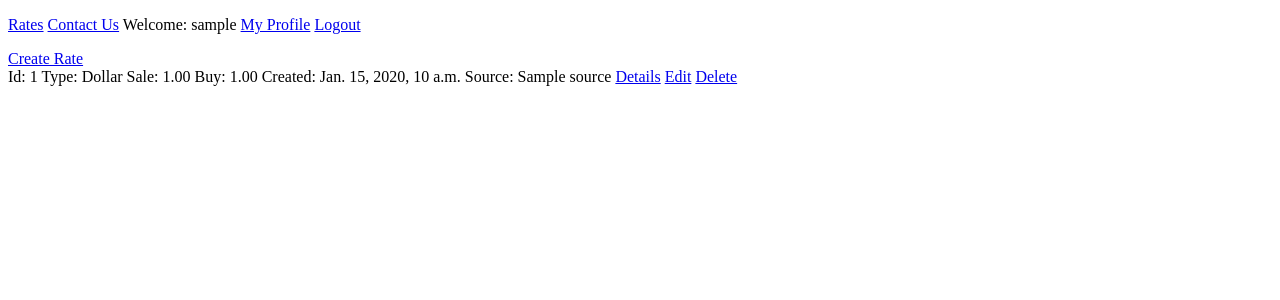
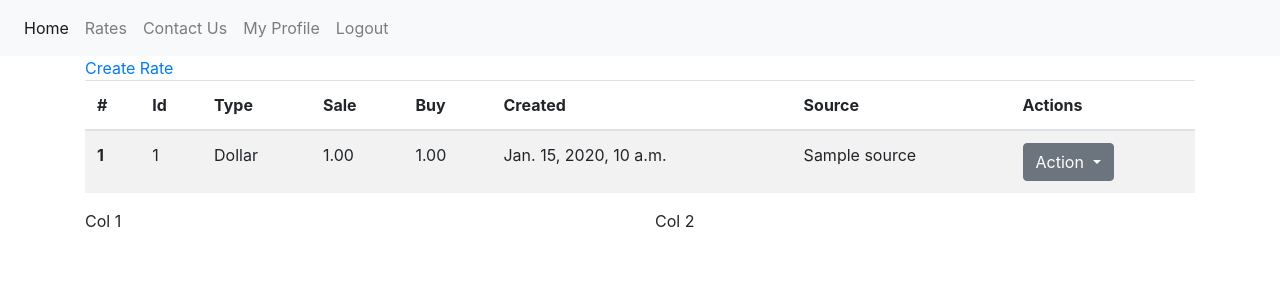
Before and after one commit to DmytroKaminskiy/currency_6, a Django app: page /currency/rate/list/ in a window 1280 px wide. Shown: the top 300 px of the page. Run offline with Django 3.2, Linux system fonts and the light colour scheme; a user stored in the database is signed in; tables that the repository leaves empty hold one stand-in row (values such as "Sample post").

Commit message:
lesson15

```diff
--- a/app/account/models.py
+++ b/app/account/models.py
@@ -1,11 +1,28 @@
 from django.db import models
 from django.contrib.auth.models import AbstractUser
+from django.templatetags.static import static
+
+
+def avatar_upload_to(instance, filename):
+    return f'avatars/{instance.id}/{filename}'
 
 
 class User(AbstractUser):
     USERNAME_FIELD = 'email'
     REQUIRED_FIELDS = []
     email = models.EmailField('email address', blank=True, unique=True)
+    avatar = models.FileField(
+        upload_to=avatar_upload_to,
+        default=None,
+        null=True,
+        blank=True,
+    )
+
+    @property
+    def avatar_url(self):
+        if self.avatar:
+            return self.avatar.url
+        return static('images/anonymous-avatar.jpg')
 
     # def save(self, *args, **kwargs):
     #
--- a/app/account/urls.py
+++ b/app/account/urls.py
@@ -7,4 +7,5 @@ app_name = 'account'
 urlpatterns = [
     path('signup/', views.UserSignUpView.as_view(), name='signup'),
     path('activate/<uuid:username>/', views.UserActivateView.as_view(), name='activate'),
+    path('profile/', views.ProfileView.as_view(), name='profile'),
 ]
--- a/app/currency/templates/base.html
+++ b/app/currency/templates/base.html
@@ -1,14 +1,31 @@
 <!DOCTYPE html>
 <html>
 <head>
-<title>Currency - {% block title %}{% endblock title %}</title>
+    <meta charset="utf-8">
+    <meta name="viewport" content="width=device-width, initial-scale=1, shrink-to-fit=no">
+
+    <!-- Bootstrap CSS -->
+    <link rel="stylesheet" href="https://cdn.jsdelivr.net/npm/bootstrap@4.6.1/dist/css/bootstrap.min.css"
+          integrity="sha384-zCbKRCUGaJDkqS1kPbPd7TveP5iyJE0EjAuZQTgFLD2ylzuqKfdKlfG/eSrtxUkn" crossorigin="anonymous">
+
+    <title>Currency - {% block title %}{% endblock title %}</title>
 </head>
 <body>
 
 {% include 'includes/navbar.html' %}
 
-{% block content %}
-{% endblock content %}
+<div class="container">
+    {% block content %}
+    {% endblock content %}
+</div>
+
+
+<script src="https://cdn.jsdelivr.net/npm/jquery@3.5.1/dist/jquery.slim.min.js"
+        integrity="sha384-DfXdz2htPH0lsSSs5nCTpuj/zy4C+OGpamoFVy38MVBnE+IbbVYUew+OrCXaRkfj"
+        crossorigin="anonymous"></script>
+<script src="https://cdn.jsdelivr.net/npm/bootstrap@4.6.1/dist/js/bootstrap.bundle.min.js"
+        integrity="sha384-fQybjgWLrvvRgtW6bFlB7jaZrFsaBXjsOMm/tB9LTS58ONXgqbR9W8oWht/amnpF"
+        crossorigin="anonymous"></script>
 
 </body>
 </html>
--- a/app/currency/templates/currency/rate_list.html
+++ b/app/currency/templates/currency/rate_list.html
@@ -4,18 +4,61 @@
 
 {% block content %}
 
-    <a href="{% url 'currency:rate-create' %}">Create Rate</a>
-    <br>
-    {% for rate in object_list %}
-        Id: {{ rate.id }}
-        Type: {{ rate.get_type_display }}
-        Sale: {{ rate.sale }}
-        Buy: {{ rate.buy }}
-        Created: {{ rate.created }}
-        Source: {{ rate.source.name }}
-        <a href="{% url 'currency:rate-details' rate.id %}">Details</a>
-        <a href="{% url 'currency:rate-update' rate.id %}">Edit</a>
-        <a href="{% url 'currency:rate-delete' rate.id %}">Delete</a>
-        <br>
-    {% endfor %}
+    <div class="row">
+        <div class="col-12">
+            <a href="{% url 'currency:rate-create' %}">Create Rate</a>
+            <br>
+
+            <table class="table table-striped">
+                <thead>
+                <tr>
+                    <th scope="col">#</th>
+                    <th scope="col">Id</th>
+                    <th scope="col">Type</th>
+                    <th scope="col">Sale</th>
+                    <th scope="col">Buy</th>
+                    <th scope="col">Created</th>
+                    <th scope="col">Source</th>
+                    <th scope="col">Actions</th>
+                </tr>
+                </thead>
+                <tbody>
+                {% for rate in object_list %}
+                    <tr>
+                        <th scope="row">{{ forloop.counter }}</th>
+                        <td>{{ rate.id }}</td>
+                        <td>{{ rate.get_type_display }}</td>
+                        <td>{{ rate.sale }}</td>
+                        <td>{{ rate.buy }}</td>
+                        <td>{{ rate.created }}</td>
+                        <td>{{ rate.source.name }}</td>
+                        <td>
+                            <div class="dropdown">
+                                <button class="btn btn-secondary dropdown-toggle" type="button" id="dropdownMenuButton"
+                                        data-toggle="dropdown" aria-haspopup="true" aria-expanded="false">
+                                    Action
+                                </button>
+                                <div class="dropdown-menu" aria-labelledby="dropdownMenuButton">
+                                    <a class="dropdown-item" href="{% url 'currency:rate-details' rate.id %}">Details</a>
+                                    <a class="dropdown-item" href="{% url 'currency:rate-update' rate.id %}">Edit</a>
+                                    <a class="dropdown-item" href="{% url 'currency:rate-delete' rate.id %}">Delete</a>
+                                </div>
+                            </div>
+                        </td>
+                    </tr>
+                {% endfor %}
+                </tbody>
+            </table>
+        </div>
+    </div>
+
+    <div class="row">
+        <div class="col-lg-6 col-sm-12">
+            Col 1
+        </div>
+        <div class="col-lg-6 col-sm-12">
+            Col 2
+        </div>
+    </div>
+
 {% endblock content %}
--- a/app/currency/templates/includes/navbar.html
+++ b/app/currency/templates/includes/navbar.html
@@ -1,14 +1,35 @@
-<p>
-    <a href="{% url 'currency:rate-list' %}">Rates</a>
-    <a href="{% url 'currency:contactus-create' %}">Contact Us</a>
+<nav class="navbar navbar-expand-lg navbar-light bg-light">
+    <button class="navbar-toggler" type="button" data-toggle="collapse" data-target="#navbarSupportedContent"
+            aria-controls="navbarSupportedContent" aria-expanded="false" aria-label="Toggle navigation">
+        <span class="navbar-toggler-icon"></span>
+    </button>
 
-    {% if request.user.is_authenticated %}
-        Welcome: {{ request.user.username }}
-        <a href="{% url 'currency:profile' %}">My Profile</a>
-        <a href="{% url 'logout' %}">Logout</a>
-    {% else %}
-        <a href="{% url 'account:signup' %}">Sign Up</a>
-        <a href="{% url 'login' %}">Login</a>
-    {% endif %}
-
-</p>
+    <div class="collapse navbar-collapse" id="navbarSupportedContent">
+        <ul class="navbar-nav mr-auto">
+            <li class="nav-item active">
+                <a class="nav-link" href="{% url 'index' %}">Home</a>
+            </li>
+            <li class="nav-item">
+                <a class="nav-link" href="{% url 'currency:rate-list' %}">Rates</a>
+            </li>
+            <li class="nav-item">
+                <a class="nav-link" href="{% url 'currency:contactus-create' %}">Contact Us</a>
+            </li>
+            {% if request.user.is_authenticated %}
+                <li class="nav-item">
+                    <a class="nav-link" href="{% url 'account:profile' %}">My Profile</a>
+                </li>
+                <li class="nav-item">
+                    <a class="nav-link" href="{% url 'logout' %}">Logout</a>
+                </li>
+            {% else %}
+                <li class="nav-item">
+                    <a class="nav-link" href="{% url 'account:signup' %}">Sign Up</a>
+                </li>
+                <li class="nav-item">
+                    <a class="nav-link" href="{% url 'login' %}">Login</a>
+                </li>
+            {% endif %}
+        </ul>
+    </div>
+</nav>
--- a/app/currency/urls.py
+++ b/app/currency/urls.py
@@ -5,7 +5,6 @@ from currency.views import (
     RateDetailsView,
     RateDeleteView,
     ContactUsCreateView,
-    ProfileView,
 )
 
 from django.urls import path
@@ -20,7 +19,5 @@ urlpatterns = [
     path('rate/delete/<int:pk>/', RateDeleteView.as_view(), name='rate-delete'),
     path('rate/details/<int:pk>/', RateDetailsView.as_view(), name='rate-details'),
 
-    path('profile/', ProfileView.as_view(), name='profile'),
-
     path('contact-us/create/', ContactUsCreateView.as_view(), name='contactus-create'),
 ]
--- a/app/currency/views.py
+++ b/app/currency/views.py
@@ -3,7 +3,6 @@ from time import time
 from django.contrib.auth import get_user_model
 from django.core.mail import send_mail
 from django.urls import reverse, reverse_lazy
-from django.contrib.auth.mixins import LoginRequiredMixin
 
 from currency.models import Rate, ContactUs
 from currency.forms import RateForm
@@ -90,24 +89,6 @@ class ContactUsCreateView(CreateView):
         return redirect
 
 
-class ProfileView(LoginRequiredMixin, UpdateView):
-    # model = get_user_model()  # User
-    queryset = get_user_model().objects.all()  # User
-    template_name = 'profile.html'
-    success_url = reverse_lazy('index')
-    fields = (
-        'first_name',
-        'last_name',
-    )
-
-    def get_object(self, queryset=None):
-        return self.request.user
-
-    # def get_queryset(self):
-    #     queryset = super().get_queryset()
-    #     queryset = queryset.filter(id=self.request.user.id)
-    #     return queryset
-
 '''
 User form
 name: Dima
--- a/app/settings/urls.py
+++ b/app/settings/urls.py
@@ -6,6 +6,8 @@ from django.views.generic import (
 
 from django.contrib import admin
 from django.urls import path, include
+from django.conf import settings
+from django.conf.urls.static import static
 
 
 urlpatterns = [
@@ -18,3 +20,6 @@ urlpatterns = [
     path('currency/', include('currency.urls')),
     path('account/', include('account.urls')),
 ]
+
+urlpatterns += static(settings.MEDIA_URL, document_root=settings.MEDIA_ROOT)
+# /media/ -> static_content/media
--- a/requirements.txt
+++ b/requirements.txt
@@ -4,6 +4,8 @@ django-extensions
 ipython
 django-admin-rangefilter
 django-import-export
+django-storages
+boto3
 
 # flake8
 flake8
```
Also changed, not shown: app/account/views.py (+22 -1 lines), app/currency/templates/profile.html (+11 -1 lines), app/settings/settings.py (+17 -0 lines), app/account/migrations/0003_user_avatar.py (added), app/static/images/anonymous-avatar.jpg (added), 1 other file.
